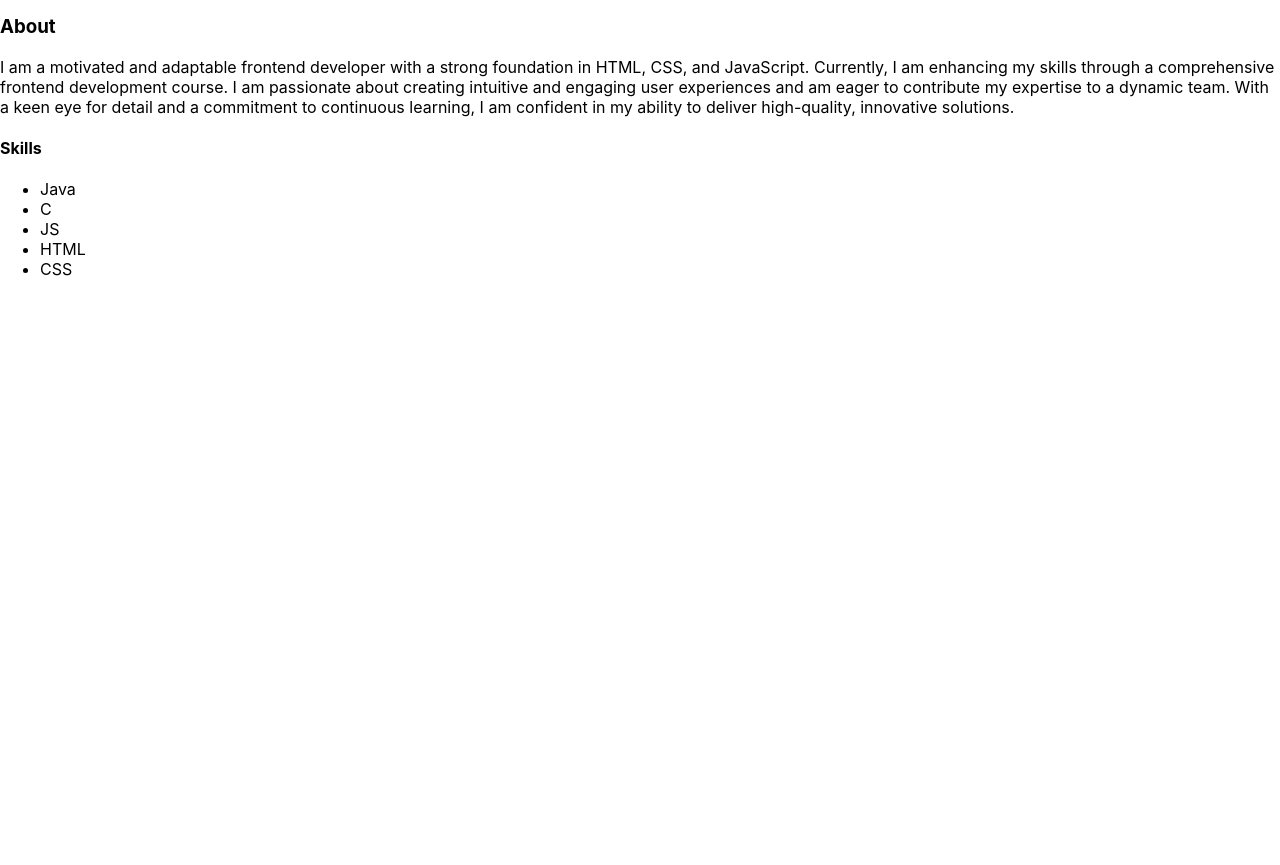
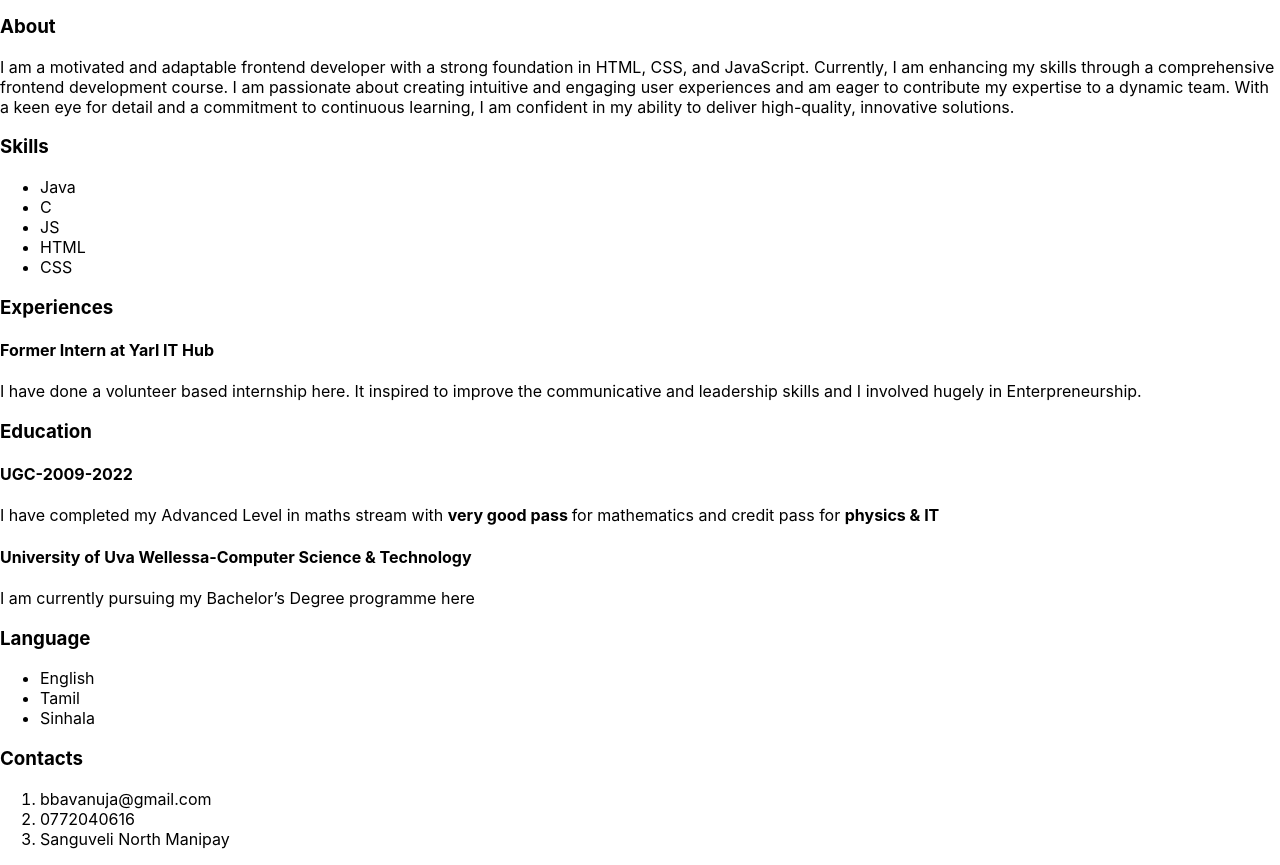
Before and after one commit to Bavanuja/first, a React (Create React App) app: page / in a window 1280 px wide. Shown: the part 320-1185 px from the top of the page. Before the commit the page ends 800 px from the top, so only its background shows below. Built offline with nearby package versions, Linux system fonts and the light colour scheme.

Commit message:
subheadings

```diff
--- a/src/App.js
+++ b/src/App.js
@@ -2,7 +2,7 @@ import React from 'react';
 import logo from './logo.svg';
 import './App.css';
 
-// Image Component
+
 const ImageComponent = () => {
   return (
     <div>
@@ -11,7 +11,7 @@ const ImageComponent = () => {
   );
 };
 
-// Heading Components
+
 function Heading() {
   return <h1>Bavanuja Kamalakkannan</h1>;
 }
@@ -24,8 +24,7 @@ function Heading3() {
   return <h3>About</h3>;
 }
 
-// Body Component
-function Body() {
+function Para() {
   return (
     <p>
       I am a motivated and adaptable frontend developer with a strong foundation in HTML, CSS, and JavaScript. Currently, I am enhancing my skills through a comprehensive frontend development course. I am passionate about creating intuitive and engaging user experiences and am eager to contribute my expertise to a dynamic team. With a keen eye for detail and a commitment to continuous learning, I am confident in my ability to deliver high-quality, innovative solutions.
@@ -33,12 +32,14 @@ function Body() {
   );
 }
 
-// Skills Heading Component
+
 function Heading4() {
-  return <h4>Skills</h4>;
+  return (
+    <h3>Skills</h3>
+  );
 }
 
-// Skills List Component
+
 function List1() {
   return (
     <ul>
@@ -50,8 +51,82 @@ function List1() {
     </ul>
   );
 }
-
-// Main App Component
+function Heading5() {
+  return (
+    <h3>Experiences</h3>
+  );
+}
+function Heading6() {
+  return (
+    <h4>Former Intern at Yarl IT Hub</h4>
+  );
+}
+function Para1() {
+  return (
+    <p> I have done a volunteer based internship
+    here. It inspired to improve the
+    communicative and leadership skills and
+    I involved hugely in Enterpreneurship.</p>
+  );
+}
+function Heading7() {
+  return (
+    <h3>Education</h3>
+  );
+}
+function Heading8() {
+  return (
+    <h4>UGC-2009-2022</h4>
+  );
+}
+function Para2() {
+  return (
+    <p>  I have completed my Advanced
+    Level in maths stream with <b>very
+    good pass </b>for mathematics and
+    credit pass for <b>physics & IT</b></p>
+  );
+}
+function Heading9() {
+  return (
+    <h4>University of Uva Wellessa-Computer Science & Technology</h4>
+  );
+}
+function Para3() {
+  return (
+    <p>  I am currently pursuing my
+    Bachelor’s Degree programme
+    here </p>
+  );
+}
+function Heading10() {
+  return (
+    <h3>Language</h3>
+  );
+}
+function List2() {
+  return (
+    <ul>
+      <li>English</li>
+      <li>Tamil</li>
+      <li>Sinhala</li>
+    </ul>
+  );
+}
+function Heading11() {
+  return (
+    <h3>Contacts</h3>
+  );
+}
+function List3() {
+  return (
+    <ol>
+      <li>bbavanuja@gmail.com</li>
+      <li>0772040616</li>
+      <li>Sanguveli North Manipay</li>
+    </ol>
+  );
+}
 function App() {
   return (
     <div>
@@ -59,9 +134,21 @@ function App() {
       <Heading />
       <Heading2 />
       <Heading3 />
-      <Body />
+      <Para />
       <Heading4 />
       <List1 />
+      <Heading5 />
+      <Heading6 />
+      <Para1 />
+      <Heading7 />
+      <Heading8 />
+      <Para2 />
+      <Heading9 />
+      <Para3 />
+      <Heading10 />
+      <List2 />
+      <Heading11 />
+      <List3 />
     </div>
   );
 }
```
